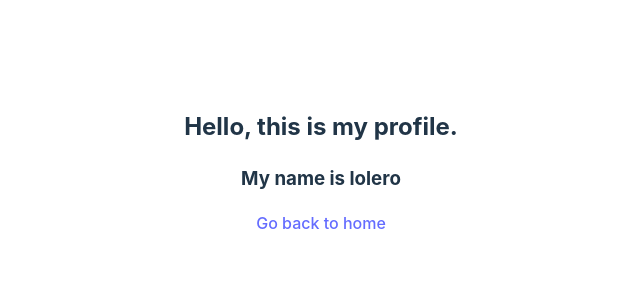
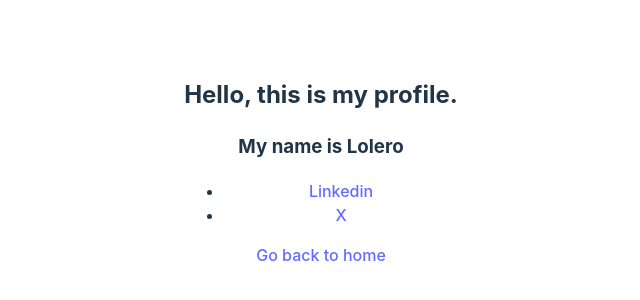
Before and after one commit to rfgonzalezweb/thisisme, a React (Vite) app: page /lolero in a window 1280 px wide. Shown: the part 238-538 px from the top of the page, without its empty margins (319-959 px from the left). Built offline with nearby package versions, Linux system fonts and the light colour scheme.

Commit message:
use imported profiles from mocked database

```diff
--- a/src/App.tsx
+++ b/src/App.tsx
@@ -1,15 +1,22 @@
+// Libs
 import { Link } from "react-router-dom";
+
+// Deps
 import "./App.css";
+import profiles from "./profiles.db";
 
-function App() {
+const App = () => {
+  const firstProfile = profiles[0];
+
   return (
     <section>
       <h1>This is me! </h1>
       <h2>The Public Profiles Platform</h2>
       <h3>Wanna see somebody's profile?</h3>
-      <Link to="/lolero">Lolero</Link>
+
+      <Link to={`/${firstProfile.handler}`}>{firstProfile.name}</Link>
     </section>
   );
-}
+};
 
 export default App;
--- a/src/Profile.tsx
+++ b/src/Profile.tsx
@@ -1,11 +1,28 @@
 import { Link, useParams } from "react-router-dom";
+import profiles from "./profiles.db";
 
 const Profile = () => {
   const { handler } = useParams();
+  const profile = profiles.find((item) => item.handler === handler);
+
+  if (!profile) return null;
+
   return (
     <main>
       <h2>Hello, this is my profile.</h2>
-      <h3>My name is {handler}</h3>
+      <h3>My name is {profile.name}</h3>
+
+      {profile.links.length > 0 && (
+        <ul>
+          {profile.links.map((link) => (
+            <li>
+              <a target="_blank" href={link.url}>
+                {link.name}
+              </a>
+            </li>
+          ))}
+        </ul>
+      )}
 
       <Link to="/">Go back to home</Link>
     </main>
--- /dev/null
+++ b/src/profiles.db.ts
@@ -0,0 +1,23 @@
+const profiles = [
+  {
+    handler: "lolero",
+    name: "Lolero",
+    occupation: "Artist",
+    links: [
+      {
+        name: 'Linkedin',
+        url: "https://linkedin.com",
+        type: 'linkedin'
+      },
+      {
+        name: 'X',
+        url: "https://x.com",
+        type: 'twitter'
+      }
+    ]
+
+  }
+];
+
+
+export default profiles;
```
